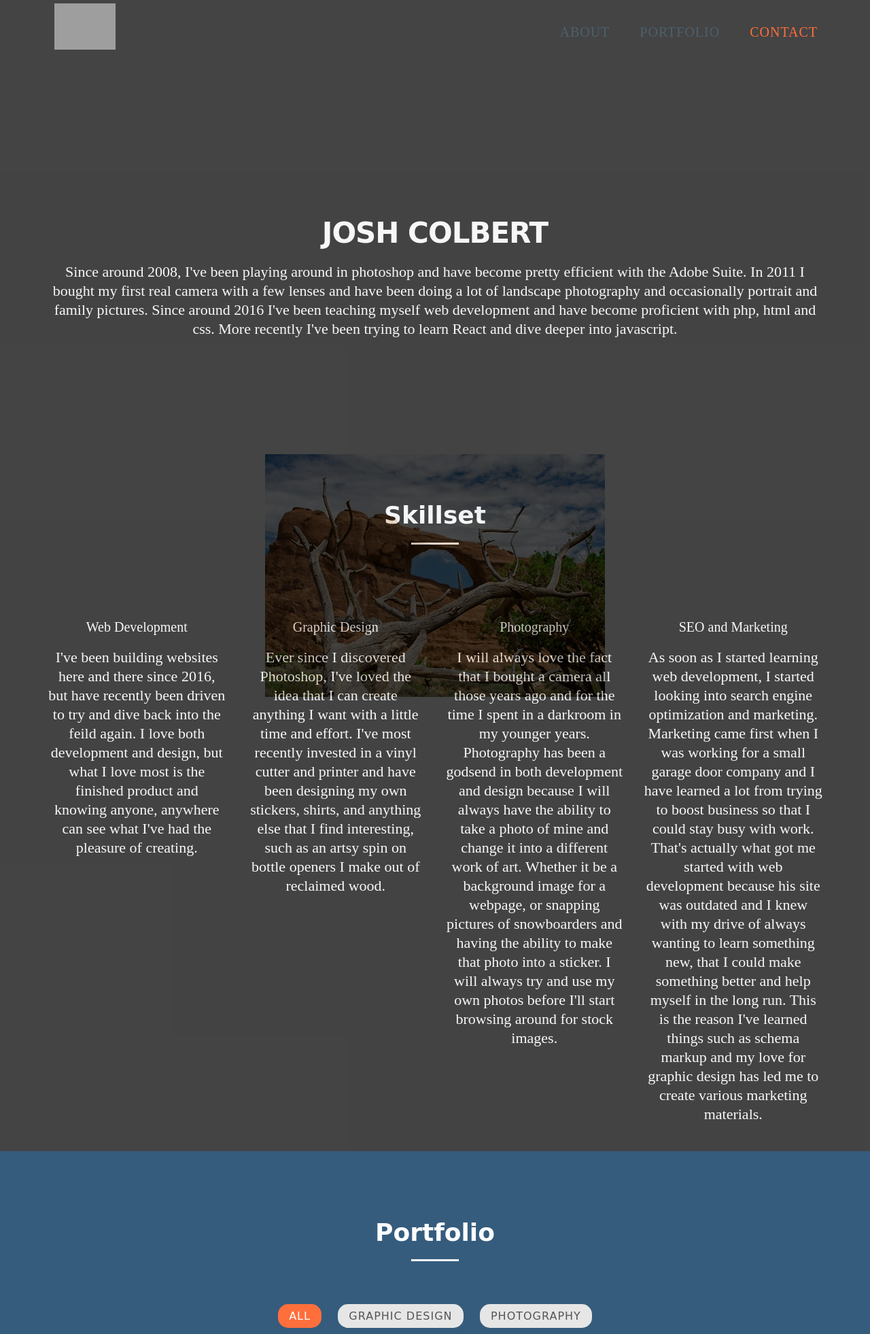
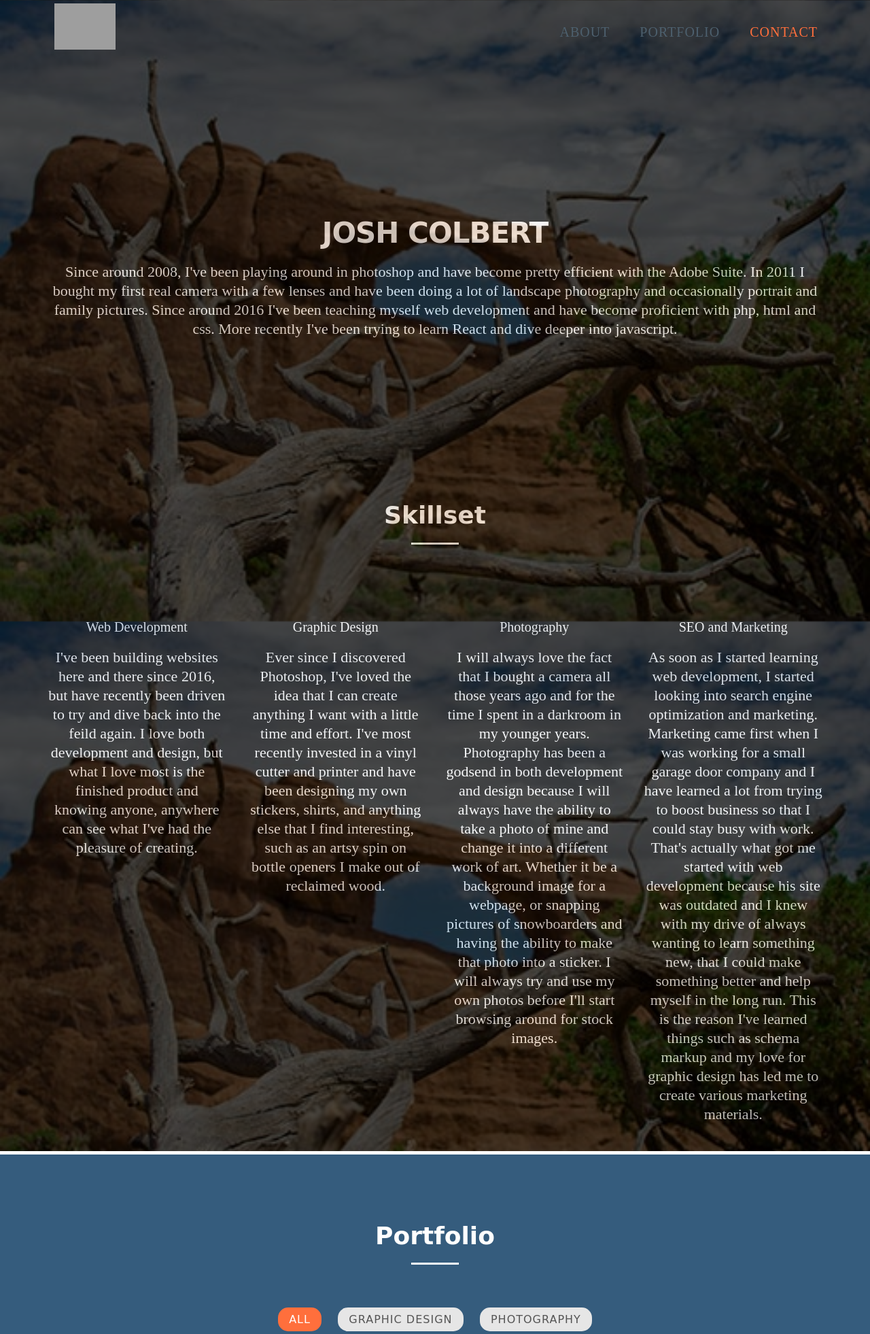
Before and after one commit to jcolber/jcolber.github.io, a PHP site: page / in a window 1280 px wide. Shown: the top 1962 px of the page at 68% size. Run offline with PHP 8.4, Linux system fonts and the light colour scheme; some libraries are stand-ins or nearby versions; some web fonts are replaced; grey boxes are pictures that could not be loaded.

Commit message:
Add files via upload

```diff
--- a/css/global.css
+++ b/css/global.css
@@ -190,35 +190,42 @@ a:focus, .btn:focus, .btn:active:focus, .btn.active:focus, .btn.focus, .btn:acti
 }
 /* Header Section */
 .intro {
-	display: table;
+	display:inline-block;
 	width: 100%;
 	height: 100%;
 	z-index: -10;
-	left: 0;
-	right: 0;
 	padding: 0;
 	background: url(../images/resized/Skyline-Arch.jpg) no-repeat center center fixed;
 	background-color: #e5e5e5;
-	-webkit-background-size: fixed;
-	-moz-background-size: fixed;
-	background-size: fixed;
-	-o-background-size: fixed;
+	-webkit-background-size: cover;
+	-moz-background-size: cover;
+	background-size: cover;
+	-o-background-size: cover;
 }
 
-/* .intro {
-	display: block;
-	position: fixed;
-	left: 0;
-	top: 0;
-	width: 100%;
-	height: 100%;
-	z-index: -10;
-	background: url(../images/resized/Skyline-Arch.jpg) no-repeat center center;
-	-webkit-background-size: cover;
-	-moz-background-size: cover;
-	-o-background-size: cover;
-	background-size: cover;
-  } */
+@media (min-width: 400px) {
+    .intro {
+        background:  url(../images/img/Vertical-River.webp) no-repeat center center fixed;
+    }
+}
+
+@media (min-width: 500px) {
+    .intro {
+        background: #888888;
+    }
+}
+
+@media (min-width: 600px) {
+    .intro {
+		width: 100%;
+		height: 100%;
+		background: url(../images/resized/Skyline-Arch.jpg) no-repeat center center fixed;
+		-webkit-background-size: cover;
+		-moz-background-size: cover;
+		background-size: cover;
+		-o-background-size: cover;
+    }
+}
 
 .intro .overlay {
 	background-color: black;
```
